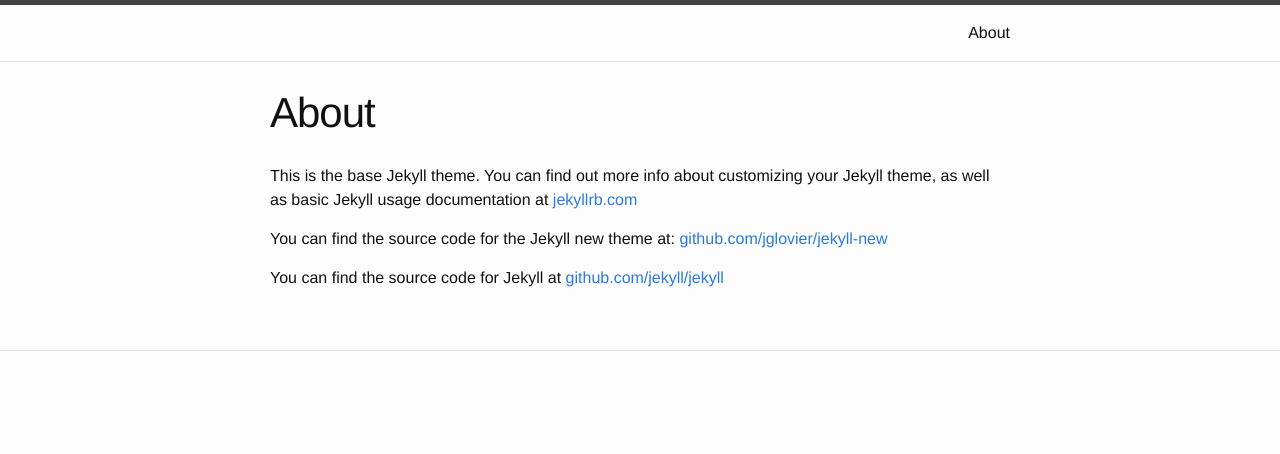
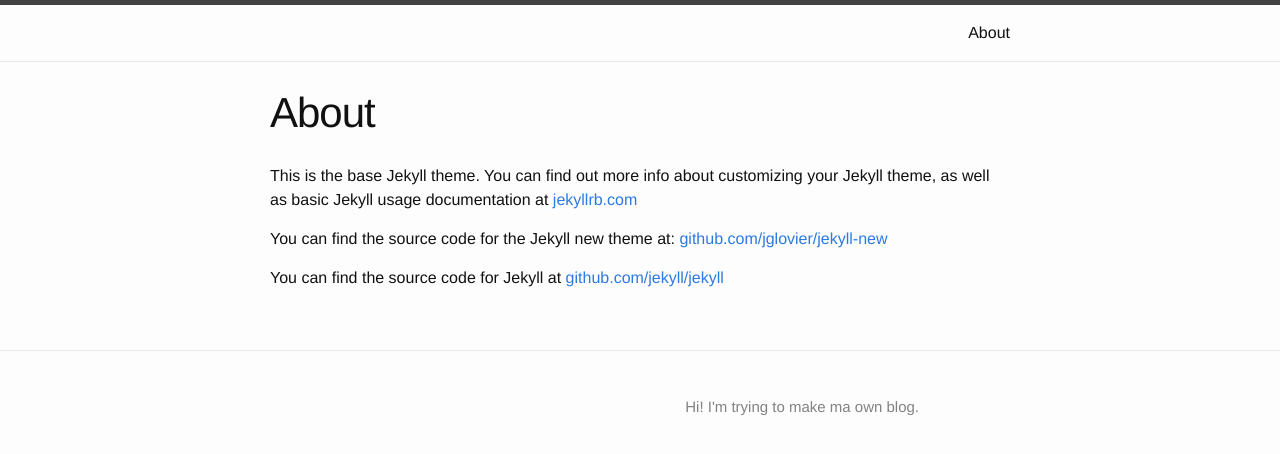
Before and after one commit to shinojin/blog, a Jekyll site: the page built from about.md, in a window 1280 px wide. Shown: the top 454 px of the page. Built offline with Jekyll 4.4.1, drawn with Linux system fonts in a browser that asks for light colours; Markdown is read by kramdown in place of the engine named in the settings.

Commit message:
Update _config.yml

```diff
--- a/_config.yml
+++ b/_config.yml
@@ -1,5 +1,5 @@
-name: ""
-description: ""
+name: "Shinhojin"
+description: "Hi! I'm trying to make ma own blog."
 
 url: "https://github.com/shinojin/blog"
 
```
